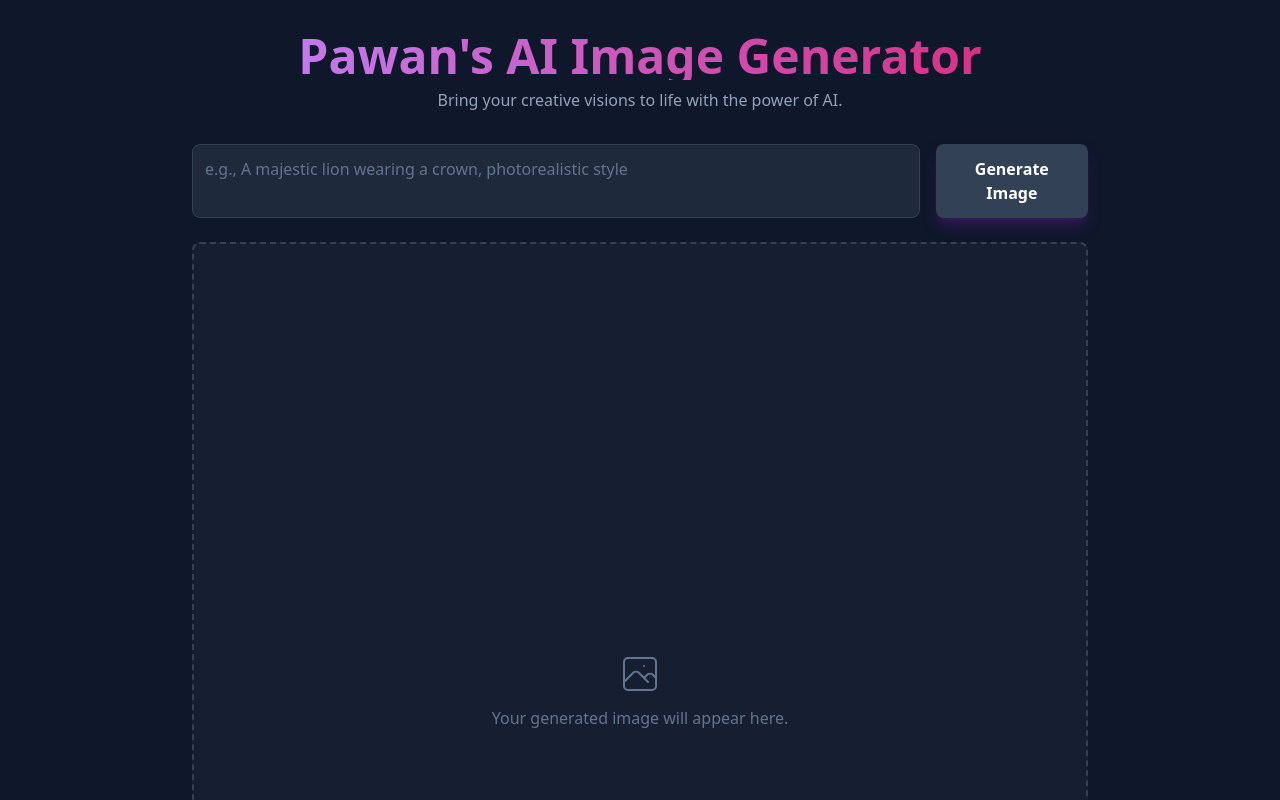
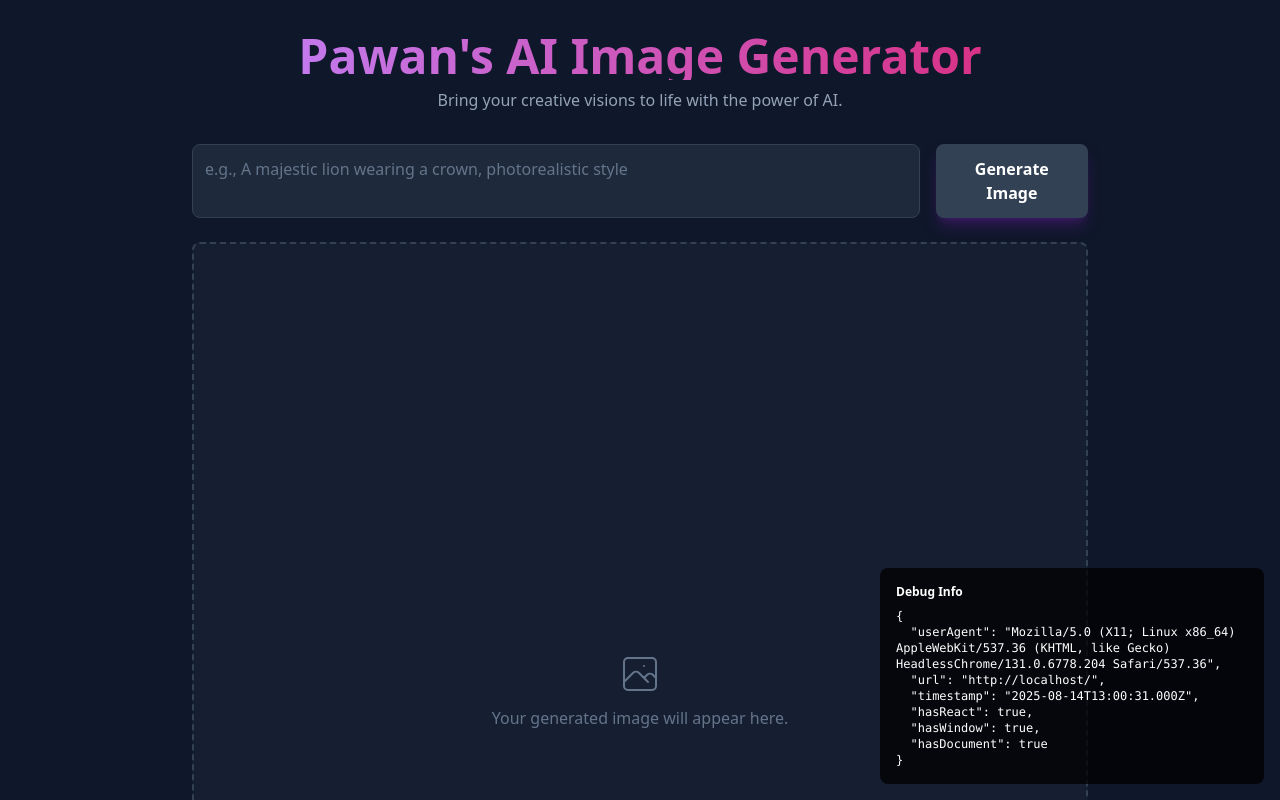
Before and after one commit to pawanik2003/VideoGenerator, a React (Vite) app: page / in a window 1280 px wide. Shown: the top 800 px of the page. Built offline with nearby package versions, Linux system fonts and the light colour scheme; no server answers.

Commit message:
Add error handling and debugging for blank page issue

```diff
--- a/App.tsx
+++ b/App.tsx
@@ -1,13 +1,21 @@
 
-import React, { useState, useCallback } from 'react';
+import React, { useState, useCallback, useEffect } from 'react';
 import { generateImage } from './services/geminiService';
 import LoadingSpinner from './components/LoadingSpinner';
+import DebugInfo from './components/DebugInfo';
 
 const App: React.FC = () => {
   const [prompt, setPrompt] = useState<string>('');
   const [imageUrl, setImageUrl] = useState<string | null>(null);
   const [isLoading, setIsLoading] = useState<boolean>(false);
   const [error, setError] = useState<string | null>(null);
+  const [isAppReady, setIsAppReady] = useState<boolean>(false);
+
+  useEffect(() => {
+    // Set app as ready after component mounts
+    console.log('App component mounted');
+    setIsAppReady(true);
+  }, []);
 
   const handleGenerateImage = useCallback(async () => {
     if (!prompt.trim()) {
@@ -23,6 +31,7 @@ const App: React.FC = () => {
       const url = await generateImage(prompt);
       setImageUrl(url);
     } catch (err) {
+      console.error('Error in handleGenerateImage:', err);
       if (err instanceof Error) {
         setError(err.message);
       } else {
@@ -32,6 +41,15 @@ const App: React.FC = () => {
       setIsLoading(false);
     }
   }, [prompt]);
+
+  // Show loading state while app is initializing
+  if (!isAppReady) {
+    return (
+      <div className="min-h-screen bg-slate-900 text-white flex items-center justify-center">
+        <LoadingSpinner />
+      </div>
+    );
+  }
 
   return (
     <div className="min-h-screen bg-slate-900 text-white flex flex-col items-center p-4 sm:p-6 lg:p-8">
@@ -87,6 +105,7 @@ const App: React.FC = () => {
           </div>
         </main>
       </div>
+      <DebugInfo />
        <style>{`
           @keyframes fade-in {
             0% { opacity: 0; transform: scale(0.95); }
--- /dev/null
+++ b/components/DebugInfo.tsx
@@ -0,0 +1,29 @@
+import React from 'react';
+
+const DebugInfo: React.FC = () => {
+  const [debugInfo, setDebugInfo] = React.useState<string>('Loading...');
+
+  React.useEffect(() => {
+    const info = {
+      userAgent: navigator.userAgent,
+      url: window.location.href,
+      timestamp: new Date().toISOString(),
+      hasReact: typeof React !== 'undefined',
+      hasWindow: typeof window !== 'undefined',
+      hasDocument: typeof document !== 'undefined'
+    };
+
+    setDebugInfo(JSON.stringify(info, null, 2));
+  }, []);
+
+  return (
+    <div className="fixed bottom-4 right-4 bg-black bg-opacity-75 text-white p-4 rounded-lg text-xs max-w-sm">
+      <h3 className="font-bold mb-2">Debug Info</h3>
+      <pre className="whitespace-pre-wrap overflow-auto">
+        {debugInfo}
+      </pre>
+    </div>
+  );
+};
+
+export default DebugInfo;
--- /dev/null
+++ b/components/ErrorBoundary.tsx
@@ -0,0 +1,58 @@
+import React, { Component, ErrorInfo, ReactNode } from 'react';
+
+interface Props {
+  children: ReactNode;
+}
+
+interface State {
+  hasError: boolean;
+  error?: Error;
+}
+
+class ErrorBoundary extends Component<Props, State> {
+  constructor(props: Props) {
+    super(props);
+    this.state = { hasError: false };
+  }
+
+  static getDerivedStateFromError(error: Error): State {
+    return { hasError: true, error };
+  }
+
+  componentDidCatch(error: Error, errorInfo: ErrorInfo) {
+    console.error('ErrorBoundary caught an error:', error, errorInfo);
+  }
+
+  render() {
+    if (this.state.hasError) {
+      return (
+        <div className="min-h-screen bg-slate-900 text-white flex items-center justify-center p-4">
+          <div className="text-center max-w-md">
+            <h1 className="text-2xl font-bold text-red-400 mb-4">Something went wrong</h1>
+            <p className="text-slate-400 mb-4">
+              The application encountered an error. Please refresh the page to try again.
+            </p>
+            <button
+              onClick={() => window.location.reload()}
+              className="px-4 py-2 bg-purple-600 hover:bg-purple-700 text-white rounded-lg transition duration-200"
+            >
+              Refresh Page
+            </button>
+            {this.state.error && (
+              <details className="mt-4 text-left">
+                <summary className="cursor-pointer text-slate-400">Error Details</summary>
+                <pre className="mt-2 text-xs text-red-400 bg-slate-800 p-2 rounded overflow-auto">
+                  {this.state.error.toString()}
+                </pre>
+              </details>
+            )}
+          </div>
+        </div>
+      );
+    }
+
+    return this.props.children;
+  }
+}
+
+export default ErrorBoundary;
--- a/index.tsx
+++ b/index.tsx
@@ -2,6 +2,7 @@
 import React from 'react';
 import ReactDOM from 'react-dom/client';
 import App from './App';
+import ErrorBoundary from './components/ErrorBoundary';
 
 const rootElement = document.getElementById('root');
 if (!rootElement) {
@@ -11,6 +12,8 @@ if (!rootElement) {
 const root = ReactDOM.createRoot(rootElement);
 root.render(
   <React.StrictMode>
-    <App />
+    <ErrorBoundary>
+      <App />
+    </ErrorBoundary>
   </React.StrictMode>
 );
--- a/services/geminiService.ts
+++ b/services/geminiService.ts
@@ -3,16 +3,17 @@ import { GoogleGenAI } from "@google/genai";
 
 const API_KEY = process.env.GEMINI_API_KEY;
 
-if (!API_KEY) {
-  // In a real app, this would be handled more gracefully,
-  // but for this context, throwing an error is sufficient.
-  // The UI will catch and display a user-friendly message.
-  throw new Error("GEMINI_API_KEY environment variable not set. Please ensure it is configured.");
+let ai: GoogleGenAI | null = null;
+
+if (API_KEY) {
+  ai = new GoogleGenAI({ apiKey: API_KEY });
 }
 
-const ai = new GoogleGenAI({ apiKey: API_KEY });
+export const generateImage = async (prompt: string): Promise<string> => {
+  if (!ai) {
+    throw new Error("GEMINI_API_KEY environment variable not set. Please ensure it is configured.");
+  }
 
-export const generateImage = async (prompt: string): Promise<string> => {
   try {
     const response = await ai.models.generateImages({
       model: 'imagen-3.0-generate-002',
--- a/vite.config.ts
+++ b/vite.config.ts
@@ -12,10 +12,19 @@ export default defineConfig(({ mode }) => {
       build: {
         outDir: 'dist',
         sourcemap: false,
+        assetsDir: 'assets',
         rollupOptions: {
           output: {
-            manualChunks: undefined
+            manualChunks: undefined,
+            assetFileNames: 'assets/[name].[hash][extname]',
+            chunkFileNames: 'assets/[name].[hash].js',
+            entryFileNames: 'assets/[name].[hash].js'
           }
+        }
+      },
+      resolve: {
+        alias: {
+          '@': '/'
         }
       }
     };
```
